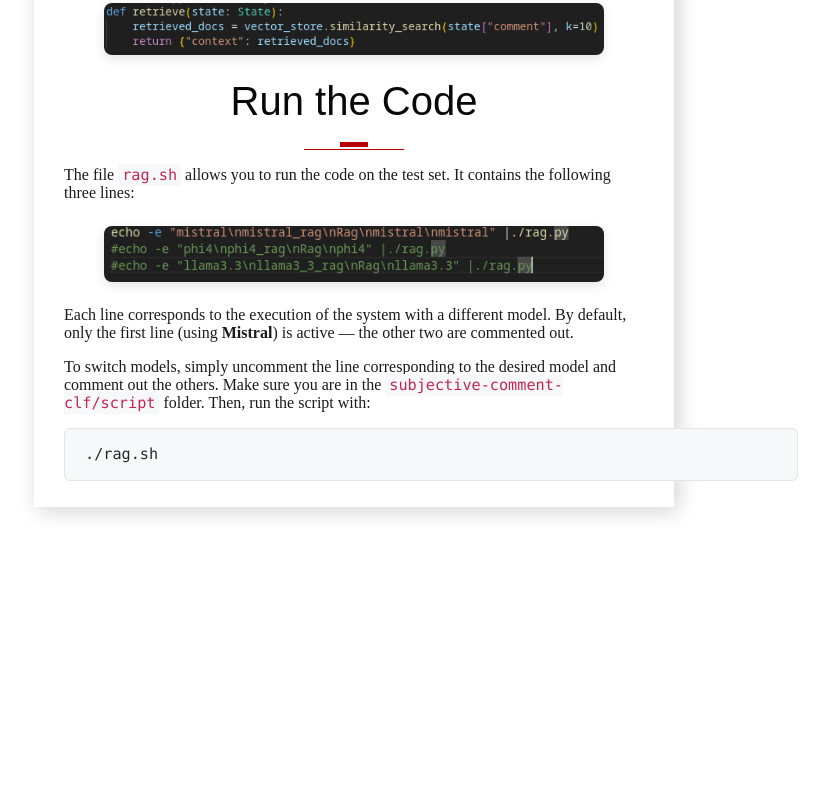
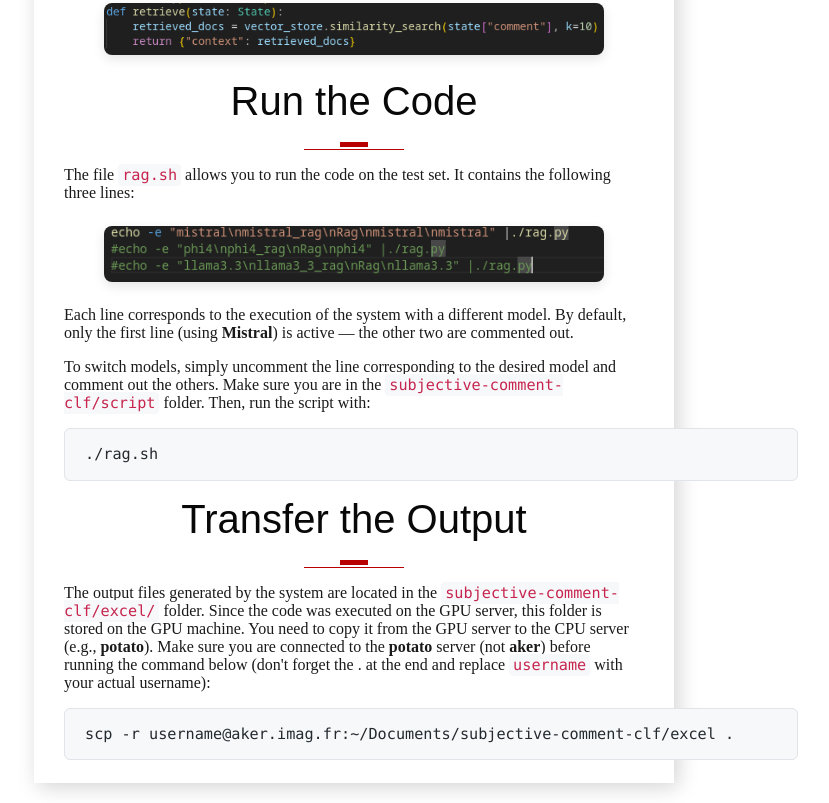
Before and after one commit to kmadou019/subjective-comment-clf, a plain HTML site: page documentation/structure.html in a window 1280 px wide. Shown: the part 1879-2682 px from the top of the page, without its empty margins (286-1115 px from the left). Before the commit the page ends 2406 px from the top, so only its background shows below. Drawn offline with Linux system fonts and the light colour scheme.

Commit message:
Transfer the output

```diff
--- a/documentation/structure.html
+++ b/documentation/structure.html
@@ -116,6 +116,18 @@
 
             <p><a href="./setup.html" class="previous-article"> ⟵ Setup </a></p>
 
+          <h1>Transfer the Output</h1>
+
+            <p>
+                The output files generated by the system are located in the <code>subjective-comment-clf/excel/</code> folder.
+                Since the code was executed on the GPU server, this folder is stored on the GPU machine.
+                You need to copy it from the GPU server to the CPU server (e.g., <strong>potato</strong>).
+                Make sure you are connected to the <strong>potato</strong> server (not <strong>aker</strong>) before running the command below (don't forget the . at the end and replace <code>username</code> with your actual username):
+            </p>
+
+            <pre><code>scp -r username@aker.imag.fr:~/Documents/subjective-comment-clf/excel .</code></pre>
+
+
         </article>
     </main>
 
```
